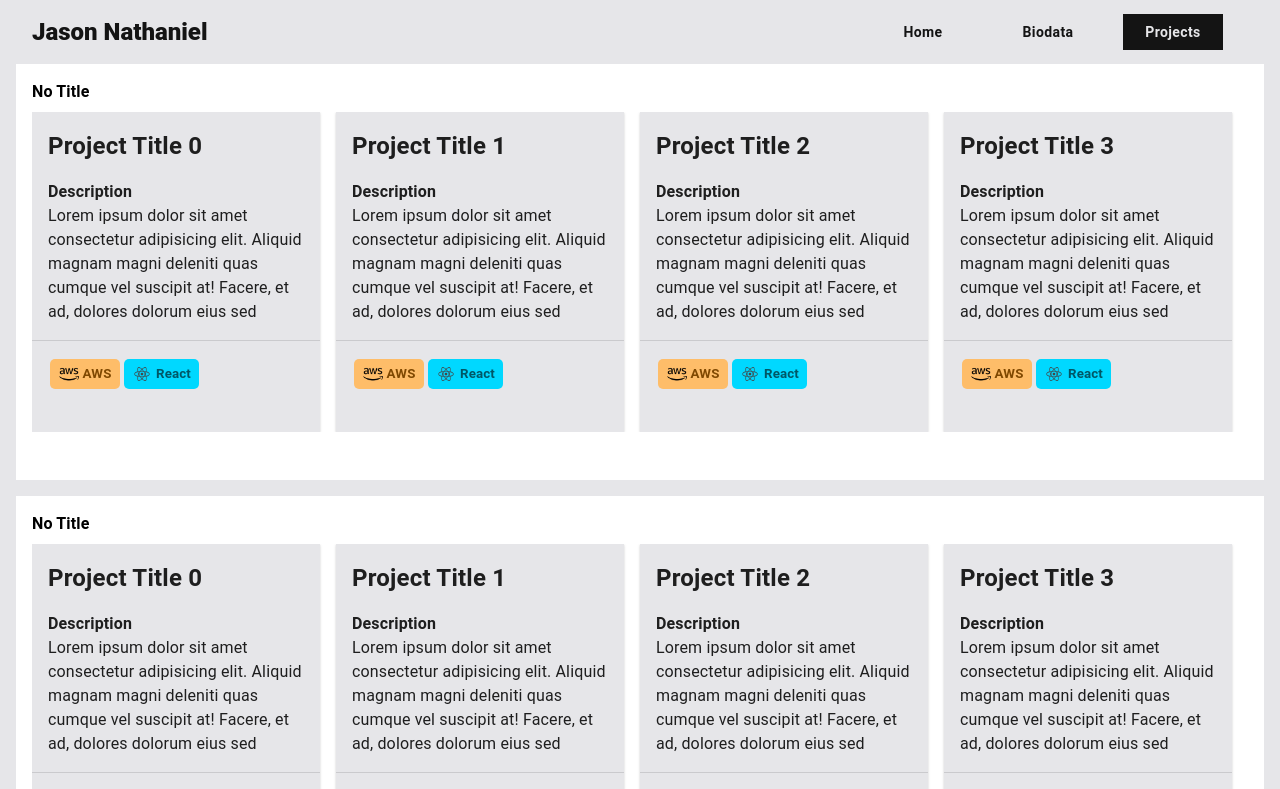
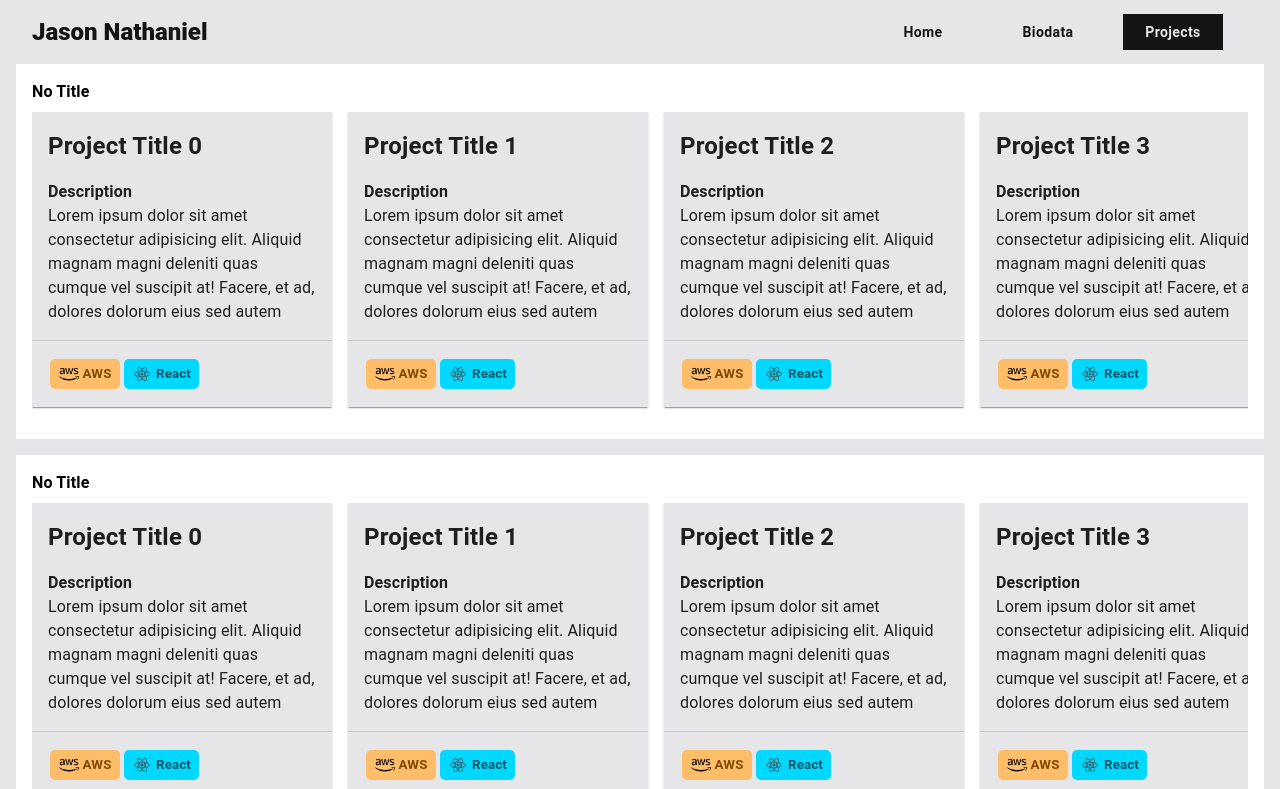
Before and after one commit to sportsjay/personal-web, a React (Create React App) app: page /projects in a window 1280 px wide. Shown: the top 789 px of the page. Built offline with nearby package versions, Linux system fonts and the light colour scheme.

Commit message:
[Project Card] added gutter below cards

```diff
--- a/src/components/projects/projectCard.jsx
+++ b/src/components/projects/projectCard.jsx
@@ -10,7 +10,6 @@ const StyledCard = styled(Card)`
   min-width: 260px;
   width: 300px;
   min-height: 280px;
-  height: 320px;
   border-radius: 0;
   background-color: ${colors.white};
 `;
@@ -49,6 +48,7 @@ export default function ProjectCard(props) {
   const cardClasses = cardStyles();
   const techStacks = props.techStacks || ["AWS", "react"];
   return (
+    <div>
       <StyledCard {...props}>
         <div className={cardClasses.topSection}>
           <div className={cardClasses.topSectionBackground} />
@@ -61,15 +61,14 @@ export default function ProjectCard(props) {
             <Text className={cardClasses.description}>
               Lorem ipsum dolor sit amet consectetur adipisicing elit. Aliquid
               magnam magni deleniti quas cumque vel suscipit at! Facere, et ad,
-            dolores dolorum eius sed autem distinctio nisi sit similique nihil.
+              dolores dolorum eius sed autem distinctio nisi sit similique
+              nihil.
             </Text>
           </div>
         </div>
         <Divider />
         <footer className={cardClasses.cardFooter}>
-        <Gutter
-          style={{ boxShadow: "rgba(33, 35, 38, 0.1) 0px 10px 10px -10px" }}
-        />
+          <Gutter />
           <div className={cardClasses.iconsContainer}>
             {techStacks.map((techStack, idx) => (
               <PillContainer
@@ -83,6 +82,8 @@ export default function ProjectCard(props) {
           <Gutter />
         </footer>
       </StyledCard>
+      <Gutter />
+    </div>
   );
 }
 
@@ -127,7 +128,6 @@ const cardStyles = makeStyles((theme) => ({
   cardFooter: {
     paddingLeft: theme.spacing(2),
     paddingRight: theme.spacing(2),
-    display: "block",
   },
   iconsContainer: {
     display: "flex",
--- a/src/components/projects/projectContainer.jsx
+++ b/src/components/projects/projectContainer.jsx
@@ -2,72 +2,15 @@ import React, { useState } from "react";
 import PropTypes from "prop-types";
 import { withWidth, makeStyles } from "@material-ui/core";
 
-// import icons
-import ChevronRightIcon from "@material-ui/icons/ChevronRight";
-import ChevronLeftIcon from "@material-ui/icons/ChevronLeft";
-
 // import components
 import ProjectCard from "./projectCard";
 import { HeaderText, colors, Gutter } from "../common";
-
-function RightButton(props) {
-  const classes = contentButtonStyles();
-  const display = props.display;
-  return (
-    <div
-      {...props}
-      className={classes.root}
-      style={{ right: 0, display: display ? "" : "none" }}
-    >
-      <ChevronRightIcon />
-    </div>
-  );
-}
-
-function LeftButton(props) {
-  const classes = contentButtonStyles();
-  const display = props.display;
-  return (
-    <div
-      {...props}
-      className={classes.root}
-      style={{ left: 0, display: display ? "" : "none" }}
-    >
-      <ChevronLeftIcon />
-    </div>
-  );
-}
 function ProjectContainer(props) {
   const data = [0, 1, 2, 3];
-  const maxCards = {
-    xs: 2,
-    sm: 3,
-    md: 4,
-    lg: 5,
-  };
-  const width = props.width;
   const title = props.title || "No Title";
   const projectClasses = projectStyles();
-  const [currentIndex, setCurrentIndex] = useState(0);
-  const [projects, setProjects] = useState(
-    data.slice(currentIndex, maxCards[width])
-  );
+  const [projects, setProjects] = useState(data);
 
-  function switchContentRight() {
-    let nextIndex = currentIndex + 1;
-    if (maxCards[width] + currentIndex <= data.length) {
-      setProjects(data.slice(nextIndex, maxCards[width] + nextIndex));
-      setCurrentIndex(nextIndex);
-    }
-  }
-
-  function switchContentLeft() {
-    let nextIndex = currentIndex - 1;
-    if (currentIndex > 0) {
-      setProjects(data.slice(nextIndex, maxCards[width] + nextIndex));
-      setCurrentIndex(nextIndex);
-    }
-  }
   return (
     <React.Fragment>
       <section className={projectClasses.projectsSection}>
@@ -79,16 +22,6 @@ function ProjectContainer(props) {
             <ProjectCard className={projectClasses.project} key={_} id={_} />
           ))}
         </div>
-        <LeftButton
-          onClick={switchContentLeft}
-          display={data.length > maxCards[width]}
-        />
-        <RightButton
-          onClick={switchContentRight}
-          display={data.length > maxCards[width]}
-        />
-        <Gutter />
-        <Gutter />
       </section>
       <Gutter />
     </React.Fragment>
@@ -111,30 +44,11 @@ const projectStyles = makeStyles((theme) => ({
   projectsContainer: {
     display: "flex",
     alignItems: "center",
-    overflowX: "hidden",
+    overflowX: "auto",
     boxSizing: "border-box",
-  },
-  project: {
-    marginRight: theme.spacing(2),
-  },
-}));
-
-const contentButtonStyles = makeStyles((theme) => ({
-  root: {
-    display: "flex",
-    padding: theme.spacing(1),
-    justifyContent: "center",
-    alignItems: "center",
-    position: "absolute",
-    bottom: 0,
-    transition: "ease-out 0.2s",
-    cursor: "pointer",
-    zIndex: 2,
-    "&:hover": {
-      backgroundColor: colors.manatee,
-    },
-    "&:active": {
-      backgroundColor: colors.white,
+    gap: theme.spacing(2),
+    "&::-webkit-scrollbar": {
+      height: theme.spacing(1),
     },
   },
 }));
```
Lines whose indentation alone changed are shown as unchanged.
